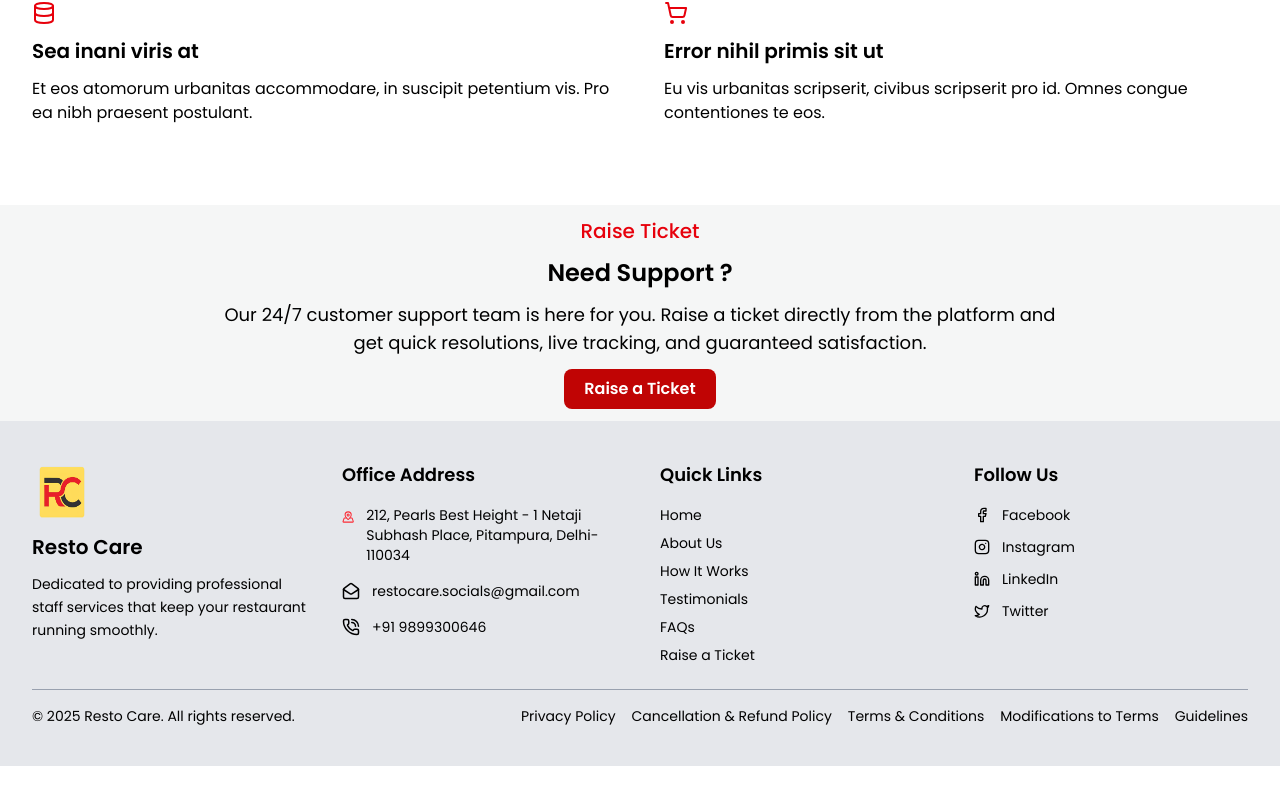
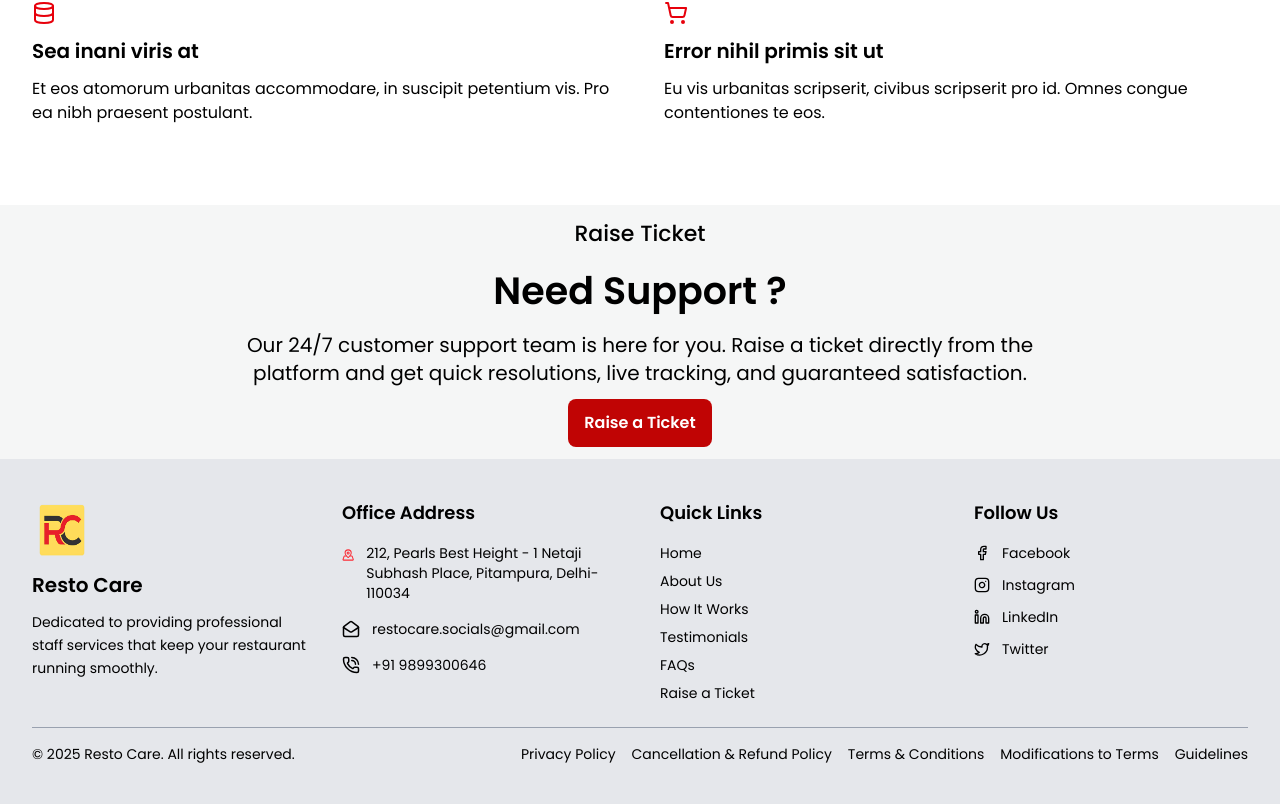
Before and after one commit to prem3892/restocare, a Next.js app: page /aboutus in a window 1280 px wide. Shown: the part 1045-1849 px from the top of the page. Before the commit the page ends 1811 px from the top, so only its background shows below. Built offline with nearby package versions, Linux system fonts and the light colour scheme.

Commit message:
add readmore section

```diff
--- a/app/aboutus/page.tsx
+++ b/app/aboutus/page.tsx
@@ -2,8 +2,8 @@ import React from 'react';
 import { OurCompanyData } from '@/variant/ourcompany.variant';
 import { OurClientData } from '@/variant/ourclient.variant';
 import { Count } from '@/components/ui/count';
-import { NeedSupport } from '@/components/needsupport';
 import Offer from '@/components/offer';
+import Needsupport from '@/components/needsupport';
 
 const page = () => {
   return (
@@ -51,7 +51,7 @@ const page = () => {
       </div>
 
       <Offer />
-      <NeedSupport />
+      <Needsupport />
     </>
   );
 };
--- a/app/howitworks/page.tsx
+++ b/app/howitworks/page.tsx
@@ -1,5 +1,6 @@
 import HowItWorks from '@/components/howitworks';
-import { NeedSupport } from '@/components/needsupport';
+import Needsupport from '@/components/needsupport';
+
 import Video from '@/components/video';
 
 const page = () => {
@@ -7,7 +8,7 @@ const page = () => {
     <>
       <HowItWorks />
       <Video />
-      <NeedSupport />
+      <Needsupport />
     </>
   );
 };
--- a/app/page.tsx
+++ b/app/page.tsx
@@ -1,24 +1,28 @@
 import dynamic from 'next/dynamic';
+import Letstalk from '@/components/letstalk';
+import Needsupport from '@/components/needsupport';
+const Navbar = dynamic(() => import('../components/header'), { ssr: true });
 const Carousel = dynamic(() => import('../components/carousel'));
 const WhyRestoCare = dynamic(() => import('@/components/whyrestocare'), { ssr: true });
 const HowItWorks = dynamic(() => import('@/components/howitworks'), { ssr: true });
 const Testimonial = dynamic(() => import('@/components/testimonial'));
 const Faq = dynamic(() => import('@/components/faq'));
 const Blog = dynamic(() => import('@/components/blog'), { ssr: true });
-import { LetsTalk } from '@/components/letstalk';
-import { NeedSupport } from '@/components/needsupport';
+const Subfooter = dynamic(() => import('@/components/subfooter'), { ssr: true });
 
 export default function Home() {
   return (
     <>
+      <Navbar />
       <Carousel />
       <WhyRestoCare />
       <HowItWorks />
       <Testimonial />
       <Faq />
       <Blog />
-      <LetsTalk />
-      <NeedSupport />
+      <Letstalk />
+      <Needsupport />
+      <Subfooter />
     </>
   );
 }
--- a/components/letstalk.tsx
+++ b/components/letstalk.tsx
@@ -1,7 +1,8 @@
 import { LetsTalkData } from '@/variant/letstalk.variant';
 import { ContactForm } from './contactform';
+import { memo } from 'react';
 
-export const LetsTalk = () => {
+export default memo(function LetsTalk() {
   return (
     <div className="space-y-12 bg-gray-100 text-black">
       <div className="grid max-w-7xl grid-cols-1 gap-8 px-8 py-16 mx-auto rounded-lg md:grid-cols-2 md:px-12 lg:px-16 xl:px-32">
@@ -23,4 +24,4 @@ export const LetsTalk = () => {
       </div>
     </div>
   );
-};
+});
--- a/components/needsupport.tsx
+++ b/components/needsupport.tsx
@@ -1,10 +1,10 @@
 'use client';
 import { Typography } from '@/typography/typography';
 import { NeedSupportData } from '@/variant/needsupport.variant';
-import { useState } from 'react';
+import { memo, useState } from 'react';
 import Getintouchform from './form/getintouchform';
 
-export const NeedSupport = () => {
+export default memo(function NeedSupport() {
   const [showForm, setShowForm] = useState(false);
 
   return (
@@ -14,26 +14,26 @@ export const NeedSupport = () => {
           <Typography
             text={NeedSupportData.heading}
             element="h1"
-            className="font-medium text-[18px] sm:text-xl text-red-600"
+            className="font-medium text-[18px] sm:text-[22px]"
           />
 
           <Typography
             text={NeedSupportData.subHeading}
             element="h3"
-            className="font-semibold text-[20px] md:text-2xl"
+            className="font-semibold text-[20px] sm:text-[38px]"
           />
 
           <Typography
             text={NeedSupportData.para}
             element="p"
-            className="text-base sm:text-lg text-justify sm:text-center"
+            className="text-base sm:text-xl text-justify sm:text-center"
           />
 
           <Typography
             text={NeedSupportData.button}
             element="button"
             onClick={() => setShowForm(true)}
-            className="bg-[#C00404] font-semibold text-sm sm:text-base px-5 py-2 rounded-lg text-white cursor-pointer"
+            className="bg-[#C00404] font-semibold text-sm sm:text-base px-4 py-3 rounded-lg text-white cursor-pointer"
           />
         </div>
       </section>
@@ -45,4 +45,4 @@ export const NeedSupport = () => {
       )}
     </div>
   );
-};
+});
```
